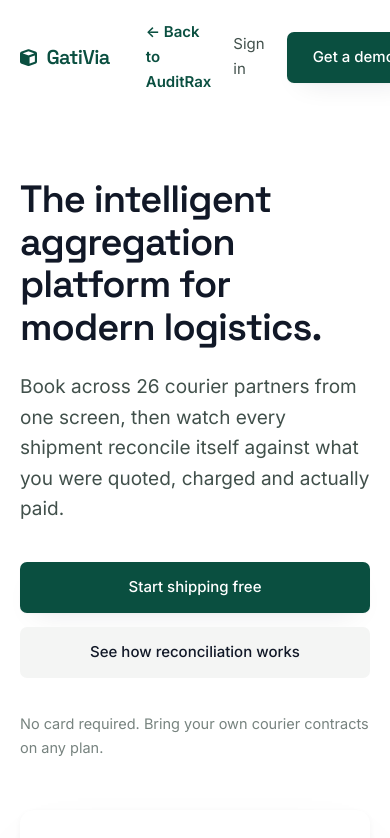
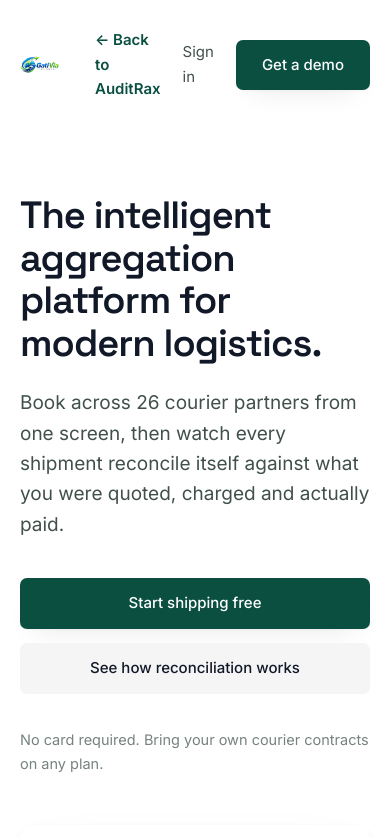
Before and after one commit to AuditRax/atx-web, a React (Vite) app: page /gativia in a window 390 px wide. Shown: the top 838 px of the page. Built offline with nearby package versions, Linux system fonts and the light colour scheme.

Commit message:
Add GatiVia logo and integrate into UI
Add public/gativialogo.png and replace the font-awesome cube icon with the new logo in the header and badge. Introduce .brand-logo CSS for sizing and object-fit, including a reduced height at smaller breakpoints to keep layout consistent.

```diff
--- a/src/pages/GatiVia/GatiVia.css
+++ b/src/pages/GatiVia/GatiVia.css
@@ -86,6 +86,7 @@
 #gativia-console .brand{display:flex;align-items:center;gap:10px;font-family:'Space Grotesk',sans-serif;font-weight:600;font-size:20px;color:var(--forest);letter-spacing:-.03em}
 #gativia-console .brand i{font-size:17px}
 #gativia-console .brand em{font-style:normal;color:var(--faint);font-weight:500}
+#gativia-console .brand-logo{height:112px;width:auto;display:block;object-fit:contain}
 #gativia-console .navlinks{display:flex;gap:32px;font-size:15px;color:var(--body)}
 #gativia-console .navlinks a{transition:color .18s ease}
 #gativia-console .navlinks a:hover{color:var(--forest)}
@@ -670,6 +671,7 @@
   #gativia-console .cov-stat b{font-size:32px}
   #gativia-console .int-grid{grid-template-columns:1fr}
   #gativia-console .feat{grid-template-columns:1fr}
+  #gativia-console .brand-logo{height:90px}
 }
 
 }
--- a/src/pages/GatiVia/index.tsx
+++ b/src/pages/GatiVia/index.tsx
@@ -357,7 +357,7 @@ export default function GatiVia() {
       {/* ===================== NAV ===================== */}
       <header className="topbar">
         <div className="topbar-in">
-          <a href="#" className="brand"><i className="fa-solid fa-cube"></i> GatiVia</a>
+          <a href="#" className="brand"><img src="/gativialogo.png" alt="GatiVia Logo" className="brand-logo" /></a>
           <nav className="navlinks">
             <a href="#rates">Rates</a>
             <a href="#ship">Ship</a>
@@ -471,7 +471,7 @@ export default function GatiVia() {
 
             <div className="vs-card after">
               <div className="vs-card-head">
-                <div className="vs-badge gativia"><i className="fa-solid fa-cube"></i> How it works on GatiVia</div>
+                <div className="vs-badge gativia"><img src="/gativialogo.png" alt="GatiVia" style={{ height: '16px', marginRight: '6px' }} /> How it works on GatiVia</div>
                 <h3>One platform, and a ledger that closes itself</h3>
               </div>
               <ol className="vs-list">
```
Also changed, not shown: public/gativialogo.png (added).
